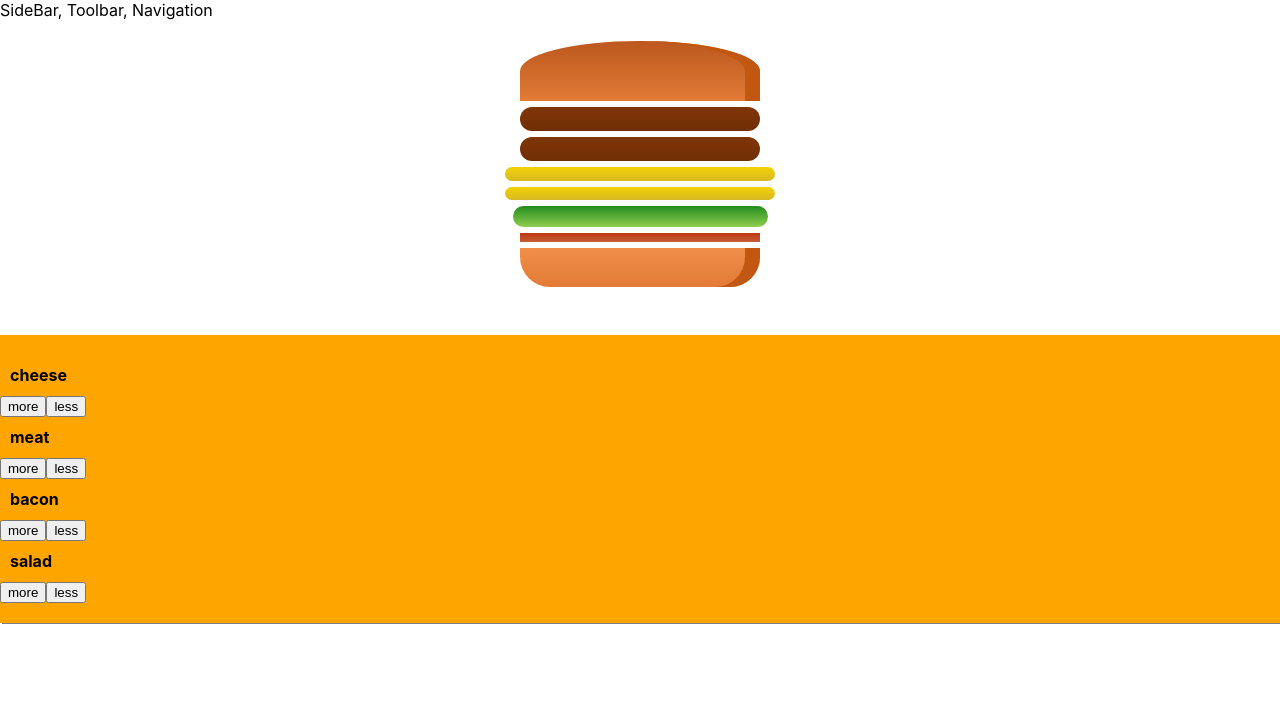
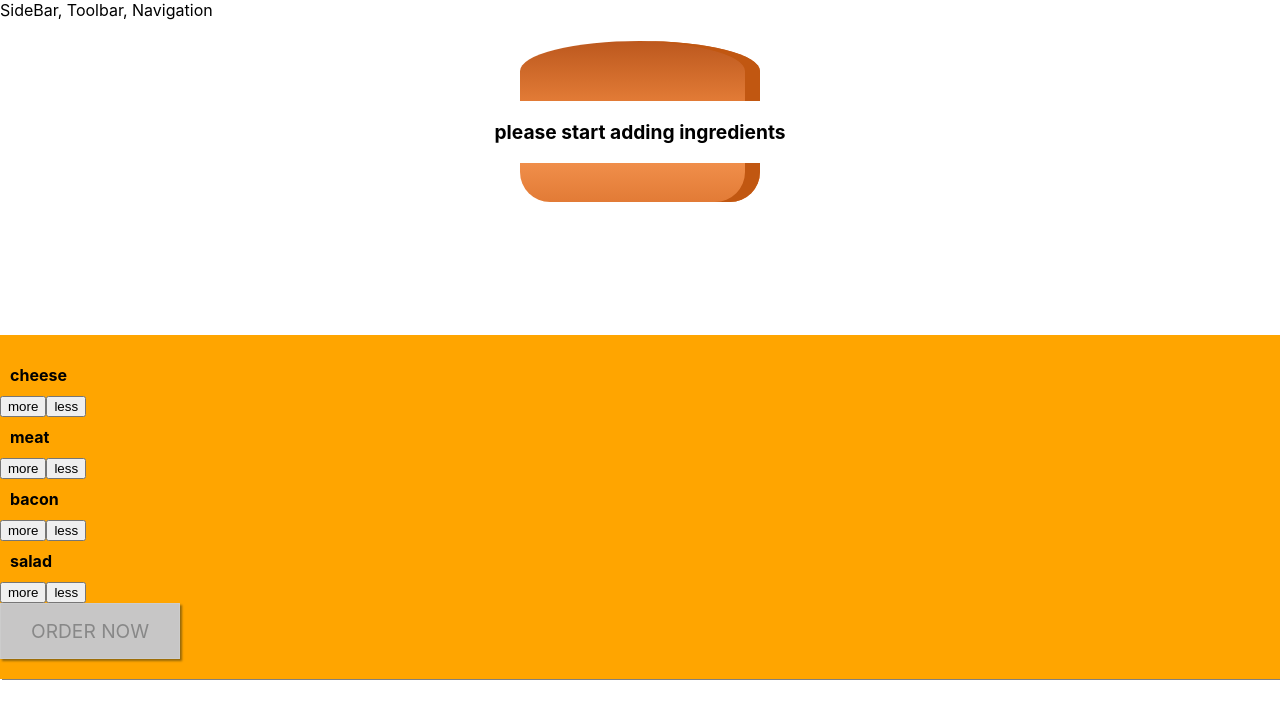
Before and after one commit to epsilon-akshay/burger_builder, a React app: page / in a window 1280 px wide. Shown: the top 718 px of the page. Built offline with nearby package versions, Linux system fonts and the light colour scheme.

Commit message:
Add checkout page

```diff
--- a/src/components/BurgerBuilder/BurgerBuilderComponent.js
+++ b/src/components/BurgerBuilder/BurgerBuilderComponent.js
@@ -2,6 +2,7 @@
 import React, { Component } from 'react'
 import style from './BurgerBuilderComponent.module.css'
 import BurgerComponent from './BurgerComponent'
+import classes from './BurgerBuilderComponent.module.css'
 
 class BurgerBuilderComponent extends Component {
 	render() {
@@ -11,6 +12,7 @@ class BurgerBuilderComponent extends Component {
 				<BurgerComponent label='meat' event={() => this.props.onClickHandler('meat')} remove={() => this.props.onRemoveHandler('meat')} />
 				<BurgerComponent label='bacon' event={() => this.props.onClickHandler('bacon')} remove={() => this.props.onRemoveHandler('bacon')} />
 				<BurgerComponent label='salad' event={() => this.props.onClickHandler('salad')} remove={() => this.props.onRemoveHandler('salad')} />
+				<button className={classes.OrderButton} onClick={this.props.isPurchasingHandler} disabled={this.props.isPurchasable}>ORDER NOW</button>
 			</div>
 		)
 	}
--- a/src/components/BurgerBuilder/BurgerBuilderComponent.module.css
+++ b/src/components/BurgerBuilder/BurgerBuilderComponent.module.css
@@ -8,3 +8,45 @@
     box-shadow: 2px 1px grey;
     padding: 20px 0;
 }
+
+.OrderButton {
+    background-color: #DAD735;
+    outline: none;
+    cursor: pointer;
+    border: 1px solid #966909;
+    color: #966909;
+    font-family: inherit;
+    font-size: 1.2em;
+    padding: 15px 30px;
+    box-shadow: 2px 2px 2px #966909;
+}
+
+.OrderButton:hover,
+.OrderButton:active {
+    background-color: #A0DB41;
+    border: 1px solid #966909;
+    color: #966909;
+}
+
+.OrderButton:disabled {
+    background-color: #C7C6C6;
+    cursor: not-allowed;
+    border: 1px solid #ccc;
+    color: #888888;
+}
+
+.OrderButton:not(:disabled) {
+    animation: enable 0.3s linear;
+}
+
+@keyframes enable {
+    0% {
+        transform: scale(1);
+    }
+    60% {
+        transform: scale(1.1);
+    }
+    100% {
+        transform: scale(1);
+    }
+}
--- /dev/null
+++ b/src/components/OrderSummary/OrderSummary.js
@@ -0,0 +1,19 @@
+import React, { Component } from 'react'
+
+const orderSummary = (props) => {
+
+	const summary = Object.keys(props.ingredients).map(
+		(val) => {
+			return <li>{val} : {props.ingredients[val]}</li>
+		}
+	)
+
+	return (
+		<ul>
+			{summary}
+		</ul>
+
+	)
+}
+
+export default orderSummary
--- /dev/null
+++ b/src/components/Ui/Backdrop/Backdrop.js
@@ -0,0 +1,7 @@
+import React from 'react'
+import classes from './Backdrop.module.css'
+const backdrop = (props) => (
+	props.show ? <div className={classes.Backdrop} onClick={props.handleBackdrop}></div> : null
+)
+
+export default backdrop
--- /dev/null
+++ b/src/components/Ui/Backdrop/Backdrop.module.css
@@ -0,0 +1,8 @@
+.Backdrop {
+    z-index: 100;
+    width: 100%;
+    height: 100%;
+    background-color: grey;
+    position: fixed;
+    top: 0;
+}
--- /dev/null
+++ b/src/components/Ui/Modal/Modal.js
@@ -0,0 +1,17 @@
+import React, { Components } from 'react'
+import classes from './Modal.module.css'
+import Backdrop from '../Backdrop/Backdrop'
+import Aux from '../../hoc/Aux'
+
+const modal = (props) => {
+	return (
+		<Aux>
+			<Backdrop show={props.show} handleBackdrop={props.handleBackdrop} />
+			<div className={classes.Modal} style={{ transform: props.show ? 'translateY(0)' : 'translateY(-100vh)' }} opacity={props.show ? '1' : '0'}>
+				{props.children}
+			</div>
+		</Aux>
+	)
+}
+
+export default modal
--- /dev/null
+++ b/src/components/Ui/Modal/Modal.module.css
@@ -0,0 +1,20 @@
+.Modal {
+    position: fixed;
+    z-index: 500;
+    background-color: white;
+    width: 70%;
+    border: 1px solid #ccc;
+    box-shadow: 1px 1px 1px black;
+    padding: 16px;
+    left: 15%;
+    top: 30%;
+    box-sizing: border-box;
+    transition: all 0.3s ease-out;
+}
+
+@media (min-width: 600px) {
+    .Modal {
+        width: 500px;
+        left: calc(50% - 250px);
+    }
+}
--- a/src/containers/BurgerBuilder.js
+++ b/src/containers/BurgerBuilder.js
@@ -2,15 +2,19 @@ import React, { Component } from 'react'
 import Aux from "../components/hoc/Aux"
 import Burger from '../components/Burger/Burger'
 import BurgerBuilderComponent from '../components/BurgerBuilder/BurgerBuilderComponent'
+import Modal from "../components/Ui/Modal/Modal"
+import OrderSummary from '../components/OrderSummary/OrderSummary'
 
 class BurgerBuilder extends Component {
 	state = {
 		ingredientsMap: {
-			meat: 2,
-			cheese: 2,
-			salad: 1,
-			bacon: 1
-		}
+			meat: 0,
+			cheese: 0,
+			salad: 0,
+			bacon: 0
+		},
+		purchasable: false,
+		purchasing: false
 	}
 
 	addIngredientHandler = (ingredient) => {
@@ -19,7 +23,27 @@ class BurgerBuilder extends Component {
 			...this.state.ingredientsMap
 		}
 		updatedIngredient[ingredient] = newCount
-		this.setState({ ingredientsMap: updatedIngredient })
+		this.setState({ ingredientsMap: updatedIngredient, purchasable: true })
+
+	}
+
+	isPurchasing = () => {
+		this.setState({ isPurchasing: true })
+	}
+
+	isNotPurchasing = () => {
+		this.setState({ isPurchasing: false })
+	}
+
+	isPurchasable = () => {
+		const count = Object.values(this.state.ingredientsMap).reduce(
+			(acc, elem) => { return (acc + elem) }, 0)
+
+		if (count <= 0) {
+			this.setState({ purchasable: false })
+		} else {
+			this.setState({ purchasable: true })
+		}
 	}
 
 	removeIngredientHandler = (ingredient) => {
@@ -33,13 +57,18 @@ class BurgerBuilder extends Component {
 		}
 		updatedIngredient[ingredient] = newCount
 		this.setState({ ingredientsMap: updatedIngredient })
+
+		this.isPurchasable()
 	}
 
 	render() {
 		return (
 			<Aux>
+				<Modal show={this.state.isPurchasing} handleBackdrop={this.isNotPurchasing}>
+					<OrderSummary ingredients={this.state.ingredientsMap} />
+				</Modal>
 				<Burger ingredients={this.state.ingredientsMap} />
-				<BurgerBuilderComponent onClickHandler={this.addIngredientHandler} onRemoveHandler={this.removeIngredientHandler} />
+				<BurgerBuilderComponent isPurchasingHandler={this.isPurchasing} onClickHandler={this.addIngredientHandler} onRemoveHandler={this.removeIngredientHandler} isPurchasable={!this.state.purchasable} />
 			</Aux>
 		)
 	}
```
